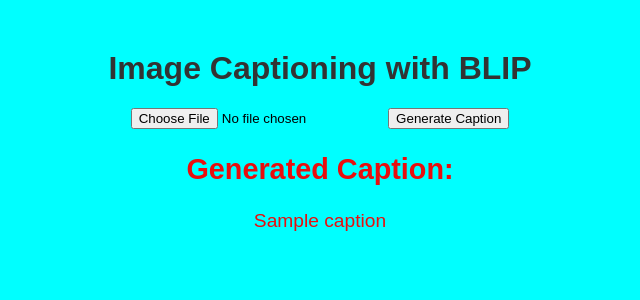
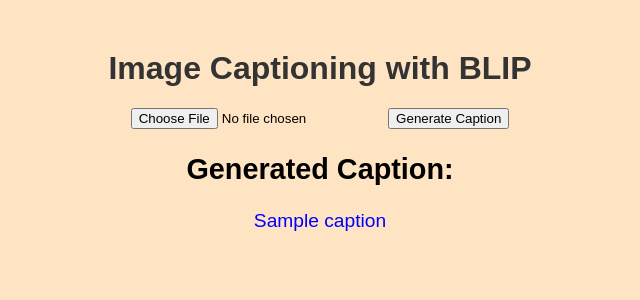
Before and after one commit to Ayushkr83/Image-Captioning, a Flask app: template templates/index.html in a window 1280 px wide. Shown: the top 300 px of the page, without its empty margins (320-960 px from the left). Run offline with Flask 3, Linux system fonts and the light colour scheme; the template is opened without the code that fills it: most values are stand-ins (such as "Sample title", 1, 10 or a date in 2020).

Commit message:
added css file

```diff
--- a/static/style.css
+++ b/static/style.css
@@ -2,11 +2,15 @@ body {
     font-family: Arial, sans-serif;
     text-align: center;
     margin: 50px;
-    background-color: aqua;
+    background-color: bisque;
 }
 h1 {
     color: #333;
 }
+h2 {
+    color:black;
+}
+
 img {
     max-width: 500px;
     height: auto;
@@ -17,5 +21,5 @@ img {
 .caption {
     margin-top: 20px;
     font-size: 1.2em;
-    color: #e90e0e;
+    color: blue;
 }
```
Also changed, not shown: README.md, static/webpage.png (added), uploads/gettyimages-108329751-612x612.jpg (added).
